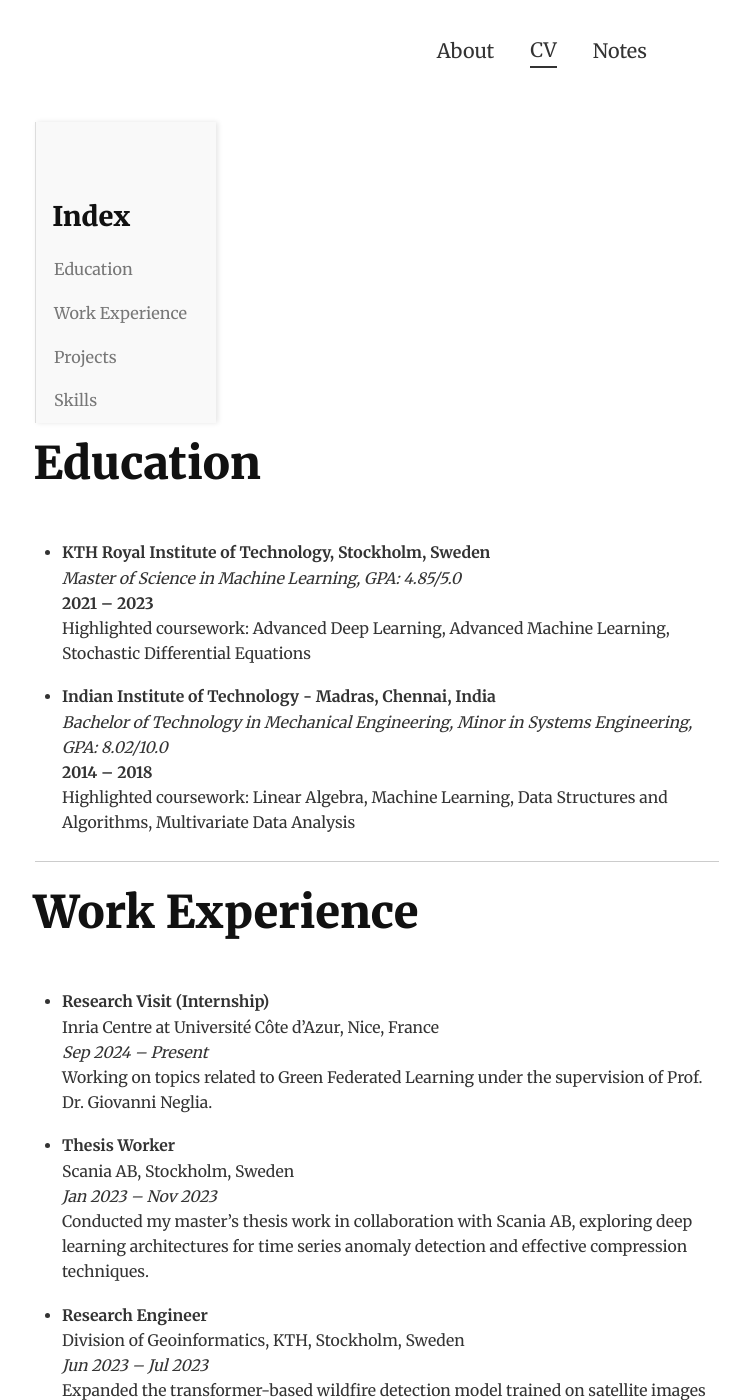
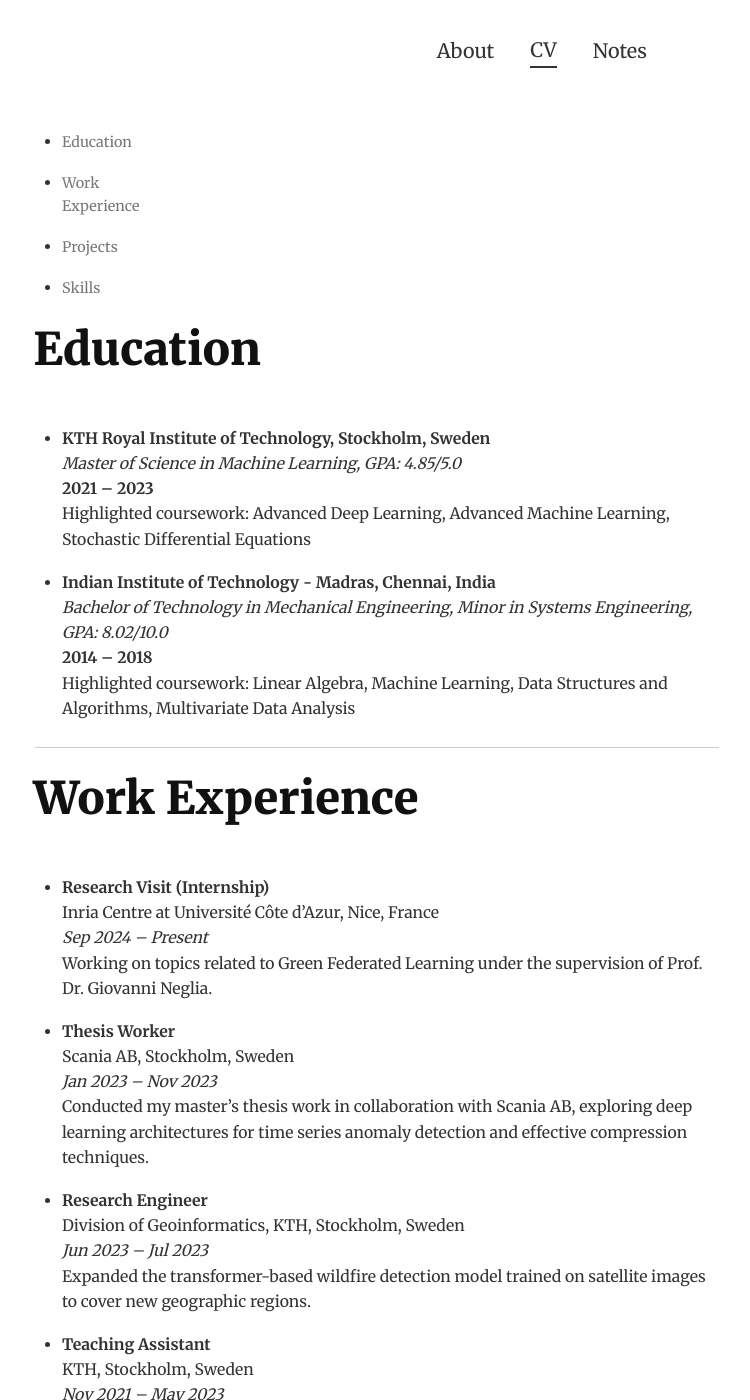
Before and after one commit to dannyrichy/dannyrichy.github.io, a Jekyll site: the page built from docs/cv.md, in a window 1280 px wide and 1400 px high. Shown: the whole window, without its empty margins (245-995 px from the left). Built offline with Jekyll 4.4.1, drawn with Linux system fonts in a browser that asks for light colours.

Commit message:
More changes

```diff
--- a/docs/_layouts/resume.html
+++ b/docs/_layouts/resume.html
@@ -14,7 +14,6 @@
 <body>
   <div class="container">
     <nav class="sidebar">
-      <h2>Index</h2>
       <ul class="sidebar-nav">
         <li><a href="#education" class="sidebar-link">Education</a></li>
         <li><a href="#work-experience" class="sidebar-link">Work Experience</a></li>
--- a/docs/_sass/_motherload.scss
+++ b/docs/_sass/_motherload.scss
@@ -242,34 +242,19 @@
   padding-right: 2rem;  /* Space for the sidebar */
 }
 
-/* Sidebar Styling */
+/* Remove list numbering (index) from sidebar links */
 .sidebar {
-  position: sticky;
-  top: 0;
-  width: 20%;
-  padding-top: 2rem;
-  padding-left: 1rem;
-  padding-right: 1rem;
-  border-left: 1px solid #ddd;
-  background-color: #f9f9f9;
-  box-shadow: 2px 0px 5px rgba(0, 0, 0, 0.1);
-}
-
-.sidebar h2 {
-  font-size: 1.5rem;
-  margin-bottom: 1rem;
-}
-
-.sidebar-nav {
-  list-style: none;
-  padding: 0;
+  list-style-type: none;  /* Remove default numbering in lists */
+  padding-left: 0;  /* Remove padding for list items */
+  margin-top: 0;  /* Optional, to remove any margin at the top */
+  width: 15%;  /* Reduced width of the sidebar */
 }
 
 /* Styling for sidebar links */
 .sidebar-link {
   color: #777;  /* Default grey color */
   text-decoration: none;
-  font-size: 0.9rem;
+  font-size: 0.8rem;  /* Reduced font size for sidebar links */
   display: block;
   padding: 0.5rem 0;
   transition: background-color 0.3s ease, color 0.3s ease;
@@ -279,13 +264,13 @@
 .sidebar-link.active {
   color: #000;
   font-weight: bold;
-  background-color: #0074d9;  /* Add a blue background on active link */
-  color: white;  /* White text on active link */
+  background-color: #0074d9;  /* Active background color */
+  color: white;  /* White text for active link */
 }
 
 /* Sidebar link hover effect */
 .sidebar-link:hover {
-  background-color: #f0f0f0;  /* Subtle hover background color */
+  background-color: #f0f0f0;  /* Subtle hover background */
   color: #333;
 }
 
@@ -300,11 +285,11 @@
 /* Responsive Sidebar */
 @media (max-width: 768px) {
   .sidebar {
-    width: 100%;  /* Full width for smaller screens */
+    width: 100%;  /* Full width on smaller screens */
     padding-top: 1rem;
   }
 
   .sidebar-link {
-    font-size: 1rem;  /* Larger text on mobile */
+    font-size: 0.9rem;  /* Slightly larger text on mobile */
   }
 }
```
